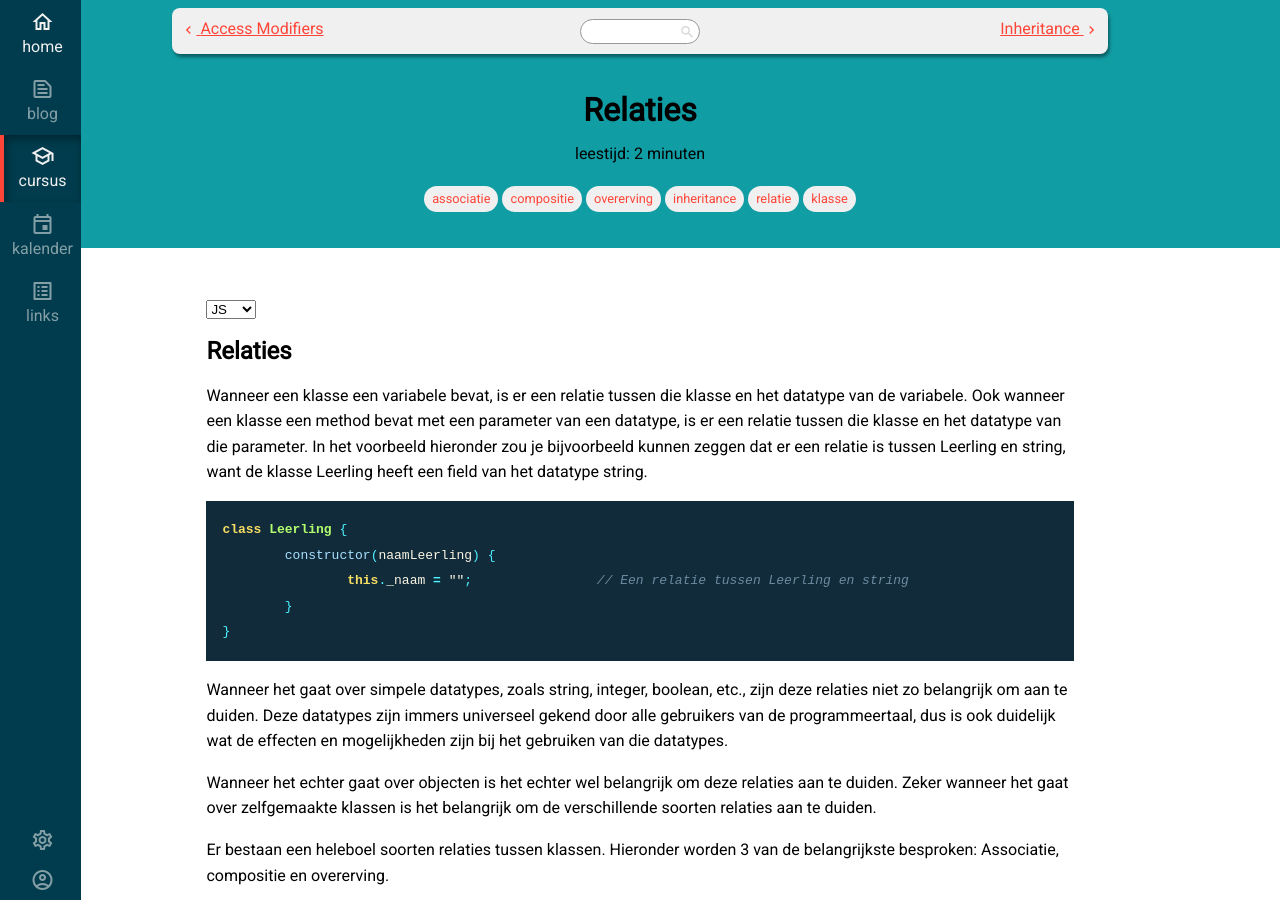
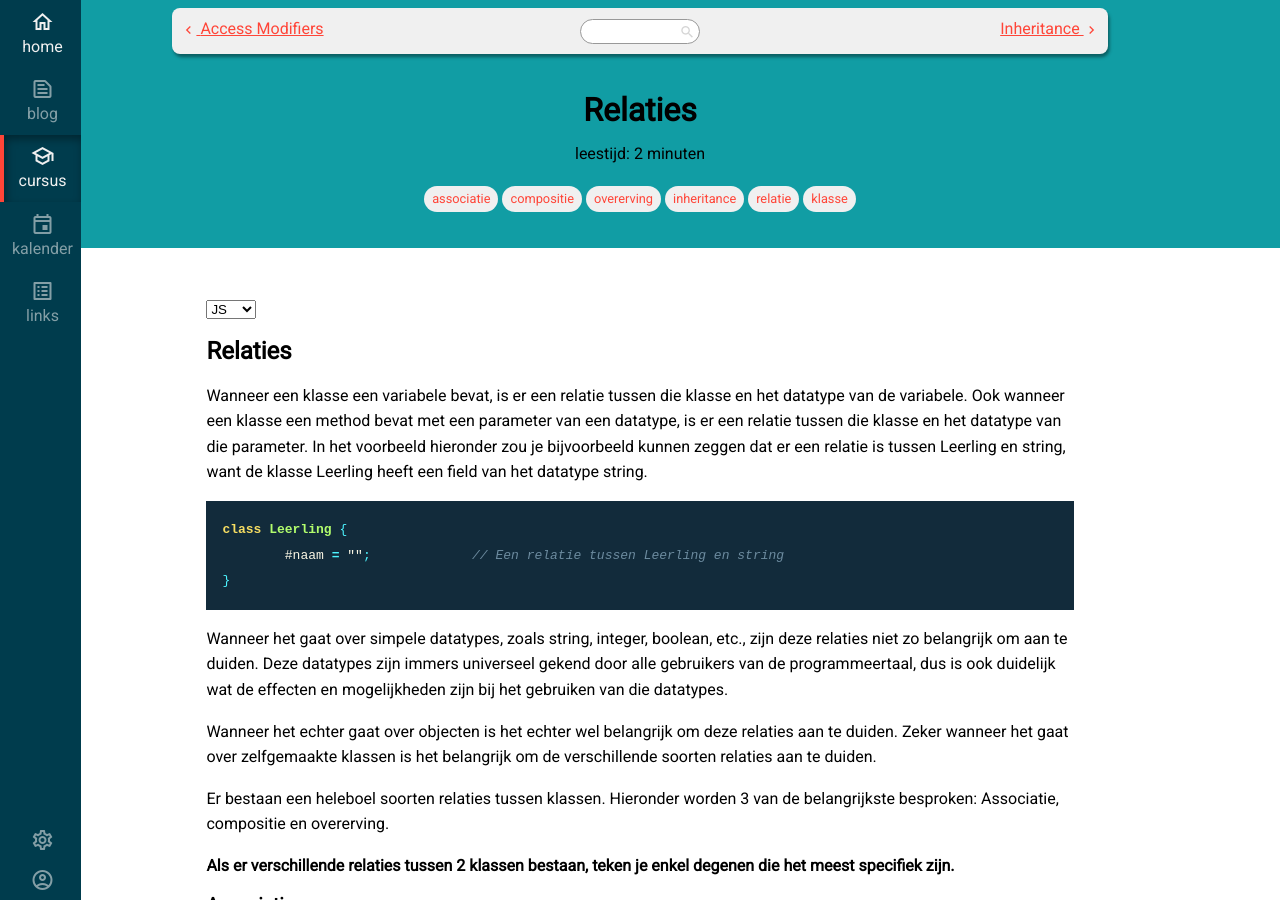
Before and after one commit to T-INFORMATICA/t-informatica.github.io, a Jekyll site: the page built from _courses/programmeren/datastructuren/relaties.md, in a window 1280 px wide and 900 px high. Built offline with Jekyll 4.4.1, drawn with Linux system fonts in a browser that asks for light colours; some web fonts are replaced; comment, search, counter and statistics services are not loaded.

Commit message:
Update relaties.md

````diff
--- a/_courses/programmeren/datastructuren/relaties.md
+++ b/_courses/programmeren/datastructuren/relaties.md
@@ -23,9 +23,7 @@ Wanneer een klasse een variabele bevat, is er een relatie tussen die klasse en h
 
 ```javascript
 class Leerling {
-	constructor(naamLeerling) {
-		this._naam = "";		// Een relatie tussen Leerling en string
-	}
+	#naam = "";		// Een relatie tussen Leerling en string
 }
 ```
 ```php
````
